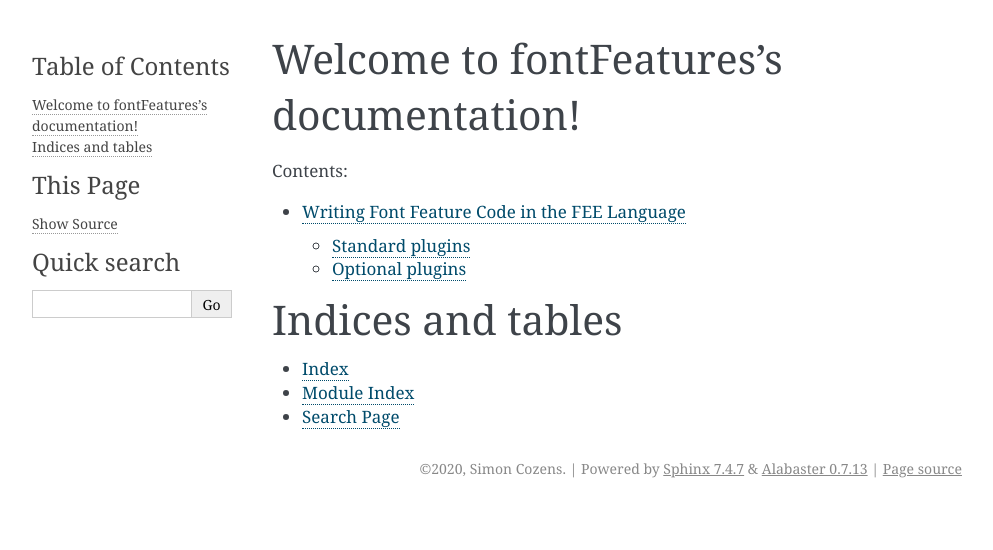
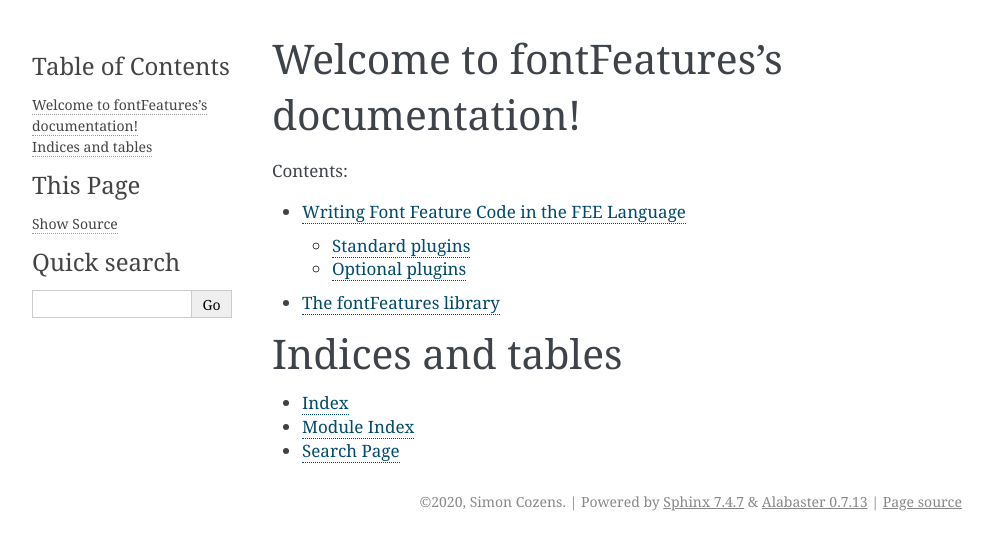
Before and after one commit to simoncozens/fontFeatures, a Sphinx documentation site: the page built from docs/index.rst, in a window 1280 px wide. Shown: the top 550 px of the page, without its empty margins (148-1141 px from the left). Built offline with Sphinx 7.4.7, drawn with Linux system fonts in a browser that asks for light colours.

Commit message:
More docs

```diff
--- /dev/null
+++ b/docs/fontFeatures.rst
@@ -0,0 +1,5 @@
+The fontFeatures library
+========================
+
+.. automodule:: fontFeatures
+	:members:
--- a/docs/index.rst
+++ b/docs/index.rst
@@ -11,6 +11,7 @@
    :caption: Contents:
 
    fee-format
+   fontFeatures
 
 
 Indices and tables
```
